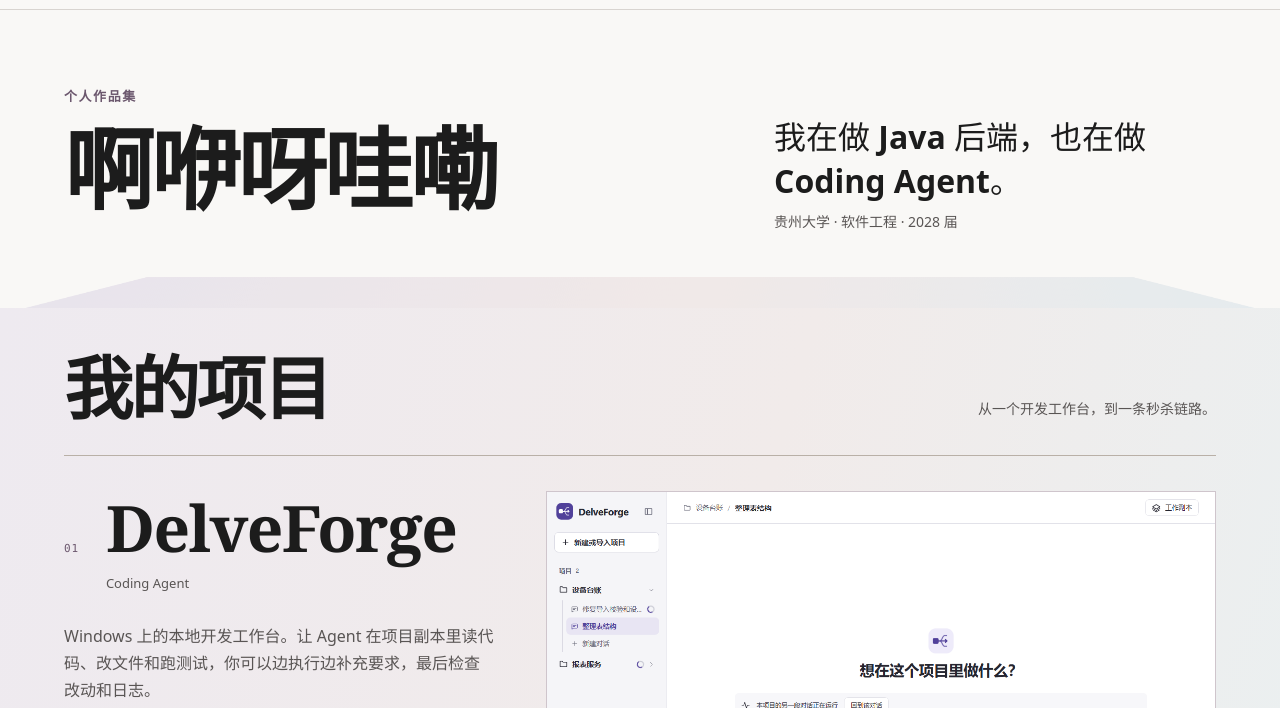
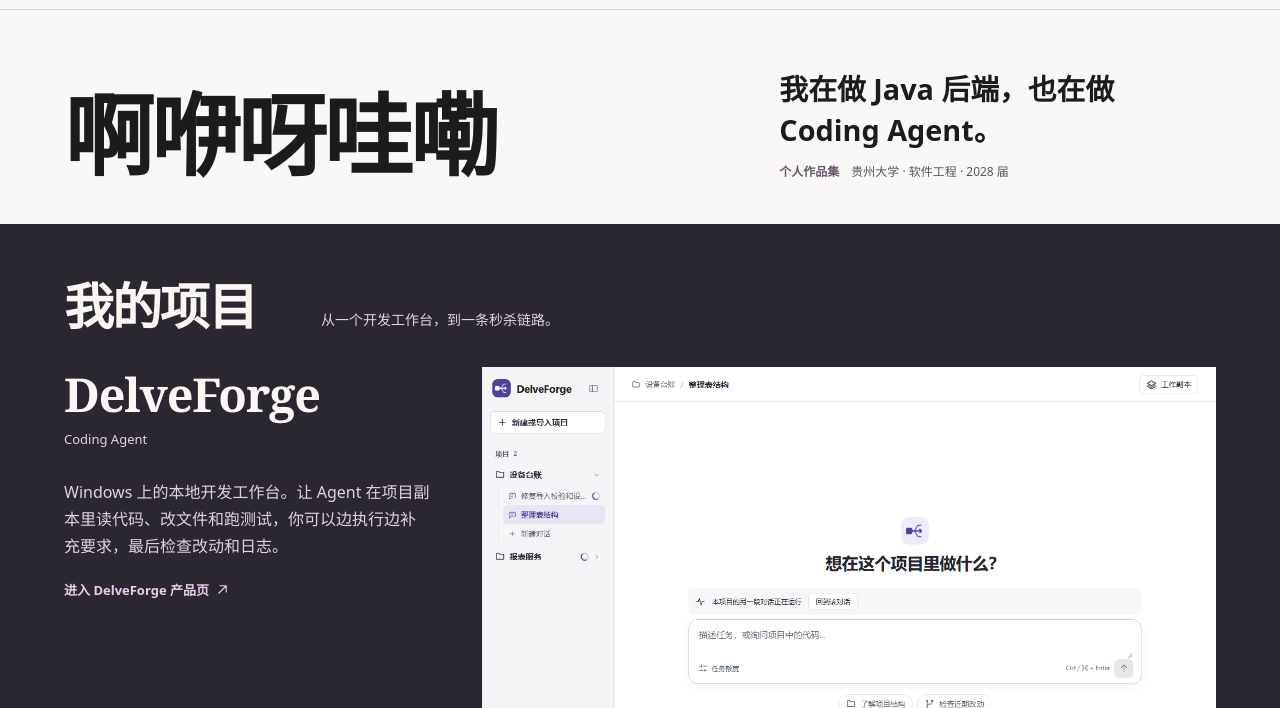
Before and after one commit to ayywl288/my-website, a plain HTML site: page index.html in a window 1280 px wide. Shown: the part 59-767 px from the top of the page. Drawn offline with Linux system fonts and the light colour scheme.

Commit message:
Frame the real portfolio work as an editorial exhibit

```diff
--- a/index.html
+++ b/index.html
@@ -14,12 +14,12 @@
 <main id="main">
 <section class="container hero" aria-labelledby="title">
 <div class="hero-copy">
-<p class="hero-role">个人作品集</p>
 <h1 id="title">啊咿呀哇嘞</h1>
 </div>
 <div class="hero-context">
 <p class="lead">我在做 Java 后端，也在做 Coding Agent。</p>
-<p class="hint">贵州大学 · 软件工程 · 2028 届</p>
+<div class="hero-meta"><p class="hero-role">个人作品集</p>
+<p class="hint">贵州大学 · 软件工程 · 2028 届</p></div>
 </div>
 </section>
 <section id="projects" class="work" aria-labelledby="project-title">
@@ -28,14 +28,14 @@
 <div class="projects">
 <article class="project featured" data-reveal="1">
 <div class="project-feature-copy">
-<div class="project-id"><span class="project-number" aria-hidden="true">01</span><div><h3>DelveForge</h3><span class="project-kind">Coding Agent</span></div></div>
+<div class="project-id"><div><h3>DelveForge</h3><span class="project-kind">Coding Agent</span></div></div>
 <div class="project-detail"><p>Windows 上的本地开发工作台。让 Agent 在项目副本里读代码、改文件和跑测试，你可以边执行边补充要求，最后检查改动和日志。</p>
 <a class="link" href="./delveforge/index.html" target="_blank" rel="noopener noreferrer">进入 DelveForge 产品页 <svg aria-hidden="true" width="15" height="15" viewBox="0 0 24 24" fill="none" stroke="currentColor" stroke-width="1.7" stroke-linecap="round" stroke-linejoin="round"><path d="M6 18 18 6M8 6h10v10"/></svg></a></div>
 </div>
-<figure class="project-preview"><img src="./delveforge/workbench.png" width="1280" height="820" decoding="async" alt="DelveForge 测试工作区，左侧是项目列表，右侧是 Agent 任务输入区"><figcaption>DelveForge 测试工作区</figcaption></figure>
+<figure class="project-preview"><img src="./delveforge/workbench.png" width="1280" height="820" decoding="async" fetchpriority="high" alt="DelveForge 测试工作区，左侧是项目列表，右侧是 Agent 任务输入区"><figcaption>DelveForge 测试工作区</figcaption></figure>
 </article>
 <article class="project project-secondary" data-reveal="2">
-<div class="project-id"><span class="project-number" aria-hidden="true">02</span><div><h3>本地生活平台</h3><span class="project-kind">Java 后端</span></div></div>
+<div class="project-id"><div><h3>本地生活平台</h3><span class="project-kind">Java 后端</span></div></div>
 <div class="project-detail"><p>围绕优惠券秒杀和热点商铺查询，实践 Redis 库存预扣、RocketMQ 异步落库，以及消费幂等和库存对账补偿。</p></div>
 </article>
 </div>
--- a/site.css
+++ b/site.css
@@ -7,12 +7,10 @@
   --muted: #595554;
   --rule: #d8d4d0;
   --signal: #6c586e;
-  --fold-lavender: #ddd7e6;
-  --fold-rose: #ebdfdf;
-  --fold-blue: #d9e3e9;
-  --paper-lavender: #eeeaf0;
-  --paper-rose: #f1ebea;
-  --paper-blue: #eaf0f1;
+  --work-ground: #2b2730;
+  --work-ink: #f9f6f4;
+  --work-muted: #ded4df;
+  --work-accent: #e9cdeb;
   --studio: #28221e;
   --film: #181411;
   --film-ink: #fff5e9;
@@ -34,7 +32,7 @@ a { color:inherit; text-decoration:none; }
 :focus-visible { outline:2px solid var(--signal); outline-offset:4px; }
 ::selection { background:#59494c; color:#fff; }
 .container { width:min(100% - 2 * var(--gutter), 1152px); margin-inline:auto; min-width:0; }
-.kicker,.project-number,.gallery-count,.video-duration {
+.kicker,.gallery-count,.video-duration {
   font:11px/1.5 var(--mono);
   letter-spacing:.09em;
   font-variant-numeric:tabular-nums;
@@ -53,78 +51,61 @@ section[id],main { scroll-margin-top:85px; }
 .brand-mark { width:29px; height:29px; color:var(--signal); flex:none; }
 .navlinks { gap:clamp(12px, 2.3vw, 27px); }
 .navlinks a { display:inline-flex; gap:4px; align-items:center; min-height:44px; font-size:13px; font-weight:650; white-space:nowrap; }
-/* The page changes plane here; text stays still and readable throughout. */
+/* A quiet masthead opens onto the work itself. */
 .hero {
-  display:grid; grid-template-columns:minmax(0,1.25fr) minmax(0,1fr);
-  align-items:center; gap:clamp(28px,5.4vw,78px);
-  padding-block:clamp(42px, 7.2svh, 77px) clamp(58px, 9.3svh, 100px);
+  display:grid; grid-template-columns:minmax(0,1.48fr) minmax(0,1fr);
+  align-items:end; gap:clamp(28px,5.4vw,78px);
+  padding-block:clamp(44px,7.4svh,76px) clamp(34px,5.2svh,58px);
 }
 .hero-copy,.hero-context { min-width:0; }
-.hero h1 { font:730 clamp(48px,7vw,94px)/1.06 var(--serif); letter-spacing:-.035em; margin:0; }
-.hero-role { margin:0 0 14px; color:var(--signal); font-weight:680; font-size:13px; letter-spacing:.12em; }
-.hero .lead { margin:0 0 6px; max-width:21em; font-size:clamp(21px,2.55vw,32px); font-weight:560; line-height:1.4; text-wrap:pretty; }
-.hero .hint { color:var(--muted); margin:0; font-size:14px; }
+.hero h1 {
+  font:730 clamp(49px,7vw,94px)/1.06 var(--serif);
+  letter-spacing:-.035em; margin:0; overflow-wrap:break-word;
+}
+.hero .lead { margin:0 0 12px; max-width:19em; font-size:clamp(20px,2.25vw,30px); font-weight:630; line-height:1.4; text-wrap:pretty; }
+.hero-meta { display:flex; flex-wrap:wrap; align-items:baseline; gap:2px 12px; }
+.hero-role,.hero .hint { margin:0; color:var(--muted); font-size:12px; }
+.hero-role { color:var(--signal); font-weight:700; }
 .work {
-  position:relative; isolation:isolate; background:#eeeae5;
-  background:linear-gradient(106deg,var(--paper-lavender) 0%,var(--paper-rose) 54%,var(--paper-blue) 100%);
-  padding-block:clamp(31px,3.4vw,54px) clamp(43px,6.4vw,84px);
-  perspective:840px; perspective-origin:50% 0;
+  color:var(--work-ink); background:var(--work-ground);
+  padding-block:clamp(34px,4.5vw,67px) clamp(41px,5.5vw,80px);
 }
-.work::before {
-  content:""; position:absolute; pointer-events:none; z-index:-1;
-  inset:calc(-1 * clamp(21px,3.9vw,55px)) 0 auto;
-  height:clamp(21px,3.9vw,55px);
-  background:#e7e1d9;
-  background:linear-gradient(106deg,var(--fold-lavender) 0%,var(--fold-rose) 54%,var(--fold-blue) 100%);
-  clip-path:polygon(8% 0,92% 0,100% 100%,0 100%);
-  transform-origin:50% 100%;
-}
-@media (prefers-reduced-motion:no-preference) {
-  @supports (animation-timeline:scroll()) {
-    .work::before {
-      animation:paper-plane linear both;
-      animation-timeline:scroll(root block);
-      animation-range:0px 210px;
-    }
-    @keyframes paper-plane {
-      from { transform:rotateX(50deg) scaleX(.96); opacity:.63; }
-      to { transform:none; opacity:1; }
-    }
-  }
-}
+.work :focus-visible { outline-color:var(--work-accent); }
+@media (hover:hover) and (pointer:fine) { .project.featured .link:hover { color:var(--work-ink); } }
+
 .personal-section { border-block-start:1px solid var(--rule); padding-block:var(--space); }
 .work-header,.personal-heading {
   display:flex; justify-content:space-between; gap:14px 20px;
   align-items:baseline; margin-bottom:clamp(24px, 4.5vw, 50px);
 }
-.work-header { margin-bottom:clamp(18px,2.5vw,33px); }
+.work-header { justify-content:flex-start; gap:12px clamp(22px,5.1vw,73px); margin-bottom:clamp(18px,2.65vw,39px); }
 .work-header h2,.personal-heading h2 {
   font:760 clamp(37px,6.7vw,80px)/1.03 var(--serif);
   letter-spacing:-.04em; margin:0; max-width:100%;
 }
-.work-header h2 { font-size:clamp(38px,5.5vw,69px); }
+.work-header h2 { font-size:clamp(35px,3.9vw,54px); }
 .work-header p,.personal-heading p { color:var(--muted); font-size:14px; margin:0; }
+.work-header p { color:var(--work-muted); }
 .project {
   display:grid; align-items:center; grid-template-columns:minmax(0,5fr) minmax(0,7fr);
   gap:clamp(21px,5.25vw,70px); min-width:0;
 }
-.project.featured { padding-block:clamp(19px,2.7vw,36px) clamp(23px,3.9vw,50px); border-block-start:1px solid #b9b0a7; }
+.project.featured { padding-block:0 clamp(27px,4vw,52px); }
 .project-feature-copy { min-width:0; align-self:start; }
-.project-id { display:grid; grid-template-columns:1.7rem minmax(0,1fr); gap:clamp(5px,1.15vw,15px); align-items:baseline; }
-.project-number { color:var(--signal); }
-.project-kind { color:var(--muted); font-size:13px; line-height:1.45; }
+.project-id { min-width:0; }
+.project-kind { color:var(--work-muted); font-size:13px; line-height:1.45; }
 .project h3 {
   font:660 clamp(24px,2.9vw,37px)/1.16 var(--serif);
   letter-spacing:-.024em; margin:0 0 4px; overflow-wrap:anywhere;
 }
-.project.featured h3 { font-size:clamp(37px,5vw,67px); }
-.project p { max-width:34em; margin:0; color:var(--muted); }
+.project.featured h3 { font-size:clamp(32px,3.65vw,50px); }
+.project p { max-width:34em; margin:0; color:var(--work-muted); }
 .project.featured .project-detail { margin-block-start:clamp(12px,2.15vw,27px); }
-.project.featured .link { margin-top:7px; color:var(--ink); }
+.project.featured .link { margin-top:7px; color:var(--work-accent); }
 .project-preview { margin:0; min-width:0; }
-.project-preview img { width:100%; height:auto; border:1px solid #cfc5cc; }
-.project-preview figcaption { color:var(--muted); font-size:12px; margin-top:6px; }
-.project-secondary { padding-block:clamp(20px,3vw,35px) 0; border-block-start:1px solid #b9b0a7; }
+.project-preview img { width:100%; height:auto; }
+.project-preview figcaption { color:var(--work-muted); font-size:12px; margin-top:6px; }
+.project-secondary { padding-block:clamp(20px,3vw,35px) 0; }
 .project .link,.external-link {
   display:inline-flex; gap:6px; align-items:center; min-height:44px;
   align-self:start; color:var(--signal); font-size:13px; font-weight:750;
@@ -266,9 +247,8 @@ section[id],main { scroll-margin-top:85px; }
   .nav { min-height:62px; gap:11px; }
   .navlinks { gap:10px; }
   .navlinks a { font-size:12px; }
-  .hero { grid-template-columns:1fr; gap:17px; padding-block:28px 49px; }
+  .hero { grid-template-columns:1fr; gap:14px; padding-block:26px 30px; }
   .hero h1 { font-size:clamp(43px,11.8vw,76px); }
-  .hero-role { margin-bottom:10px; }
   .hero .lead { max-width:none; font-size:clamp(19px,4.8vw,25px); }
   .personal-heading { margin-bottom:24px; }
   .work-header { display:grid; gap:6px; }
@@ -476,7 +456,7 @@ section[id],main { scroll-margin-top:85px; }
   :is(.brand,.navlinks a,.project.featured .link,.foot a,.video-work strong) {
     transition:color 160ms ease-out;
   }
-  :is(.brand,.navlinks a,.project.featured .link,.foot a):hover,
+  :is(.brand,.navlinks a,.foot a):hover,
   .video-work:hover strong { color:var(--signal); }
   :is(.project .link,.external-link,.video-watch) svg {
     transition:translate 180ms cubic-bezier(.2,.7,.3,1);
@@ -496,11 +476,6 @@ section[id],main { scroll-margin-top:85px; }
   }
 }
 
-@media (prefers-contrast:more), (forced-colors:active) {
-  .work { background:#eeeae5; }
-  .work::before { background:#e7e1d9; }
-}
-
 /* Chapter atmosphere: cool paper for games, then warm paper around the edit covers. */
 #games {
   background:var(--game-atmosphere);
@@ -517,11 +492,9 @@ section[id],main { scroll-margin-top:85px; }
   #edits::before { display:none; }
 }
 
-@media(min-width:761px) {
-  .hero { grid-template-columns:minmax(0,1.45fr) minmax(0,1fr); }
-  .hero-context { align-self:end; padding-block-start:clamp(27px,4.3vw,47px); }
+@media(min-width:900px) {
   .project.featured {
-    grid-template-columns:minmax(0,4.5fr) minmax(0,7fr);
+    grid-template-columns:minmax(0,4fr) minmax(0,8fr);
     gap:clamp(22px,4vw,52px);
   }
   .project-preview img {
```
